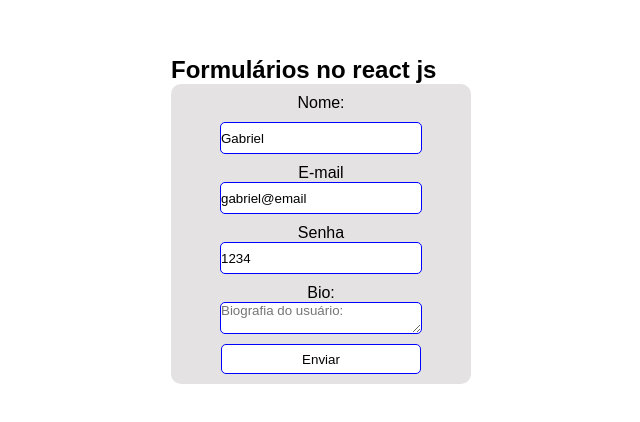
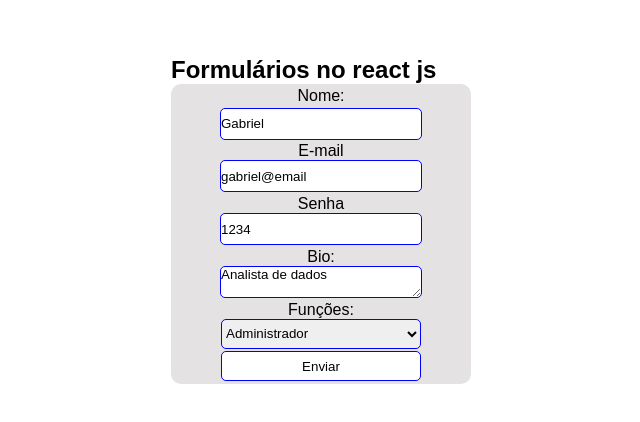
Before and after one commit to theselegadev/react-js, a React (Vite) app in the folder FORM_REACT_5/: page / in a window 1280 px wide. Shown: the part 180-602 px from the top of the page, without its empty margins (319-959 px from the left). Built offline with nearby package versions, Linux system fonts and the light colour scheme.

Commit message:
select no react

```diff
--- a/FORM_REACT_5/src/App.jsx
+++ b/FORM_REACT_5/src/App.jsx
@@ -6,7 +6,7 @@ function App() {
   return (
     <>
       <h2>Formulários no react js</h2>
-      <MyForm user={{name: "Gabriel", email: "gabriel@email",senha: "1234"}}/>
+      <MyForm user={{name: "Gabriel", email: "gabriel@email",senha: "1234", bio: "Analista de dados", role: "adm"}}/>
     </>
   )
 }
--- a/FORM_REACT_5/src/components/MyForm.jsx
+++ b/FORM_REACT_5/src/components/MyForm.jsx
@@ -7,7 +7,8 @@ const MyForm = ({user}) => {
     const [email,setEmail] = useState(user ? user.email : '')
     // alteração de state inline
     const [senha,setSenha] = useState(user ? user.senha : '')
-    const [bio,setBio] = useState("")
+    const [bio,setBio] = useState(user ? user.bio : '')
+    const [role, setRole] = useState(user ? user.role : '')
 
     function handleName(event){
         setName(event.target.value)
@@ -17,7 +18,7 @@ const MyForm = ({user}) => {
     }
     function handleSubmit(event){
         event.preventDefault()
-        console.log("Dados enviados: ", name, email, senha, bio)
+        console.log("Dados enviados: ", name, email, senha, bio, role)
         setName('')
         setEmail('')
         setSenha('')
@@ -40,10 +41,19 @@ const MyForm = ({user}) => {
                 <span>Senha</span>
                 <input type="text" placeholder='senha' onChange={(event)=>(setSenha(event.target.value))} value={senha}/>
             </label>
-            {/* texta area */}
+            {/* textarea */}
             <label>
                 <span>Bio:</span>
                 <textarea placeholder='Biografia do usuário:' onChange={(e)=>setBio(e.target.value)} value={bio}></textarea>
+            </label>
+            {/* select */}
+            <label>
+                <span>Funções:</span>
+                <select name="role" onChange={(e)=>setRole(e.target.value)} value={role}>
+                    <option value="user">Usuário</option>
+                    <option value="editor">Editor</option>
+                    <option value="adm">Administrador</option>
+                </select>
             </label>
             <button type='submit'>Enviar</button>
         </form>
```
